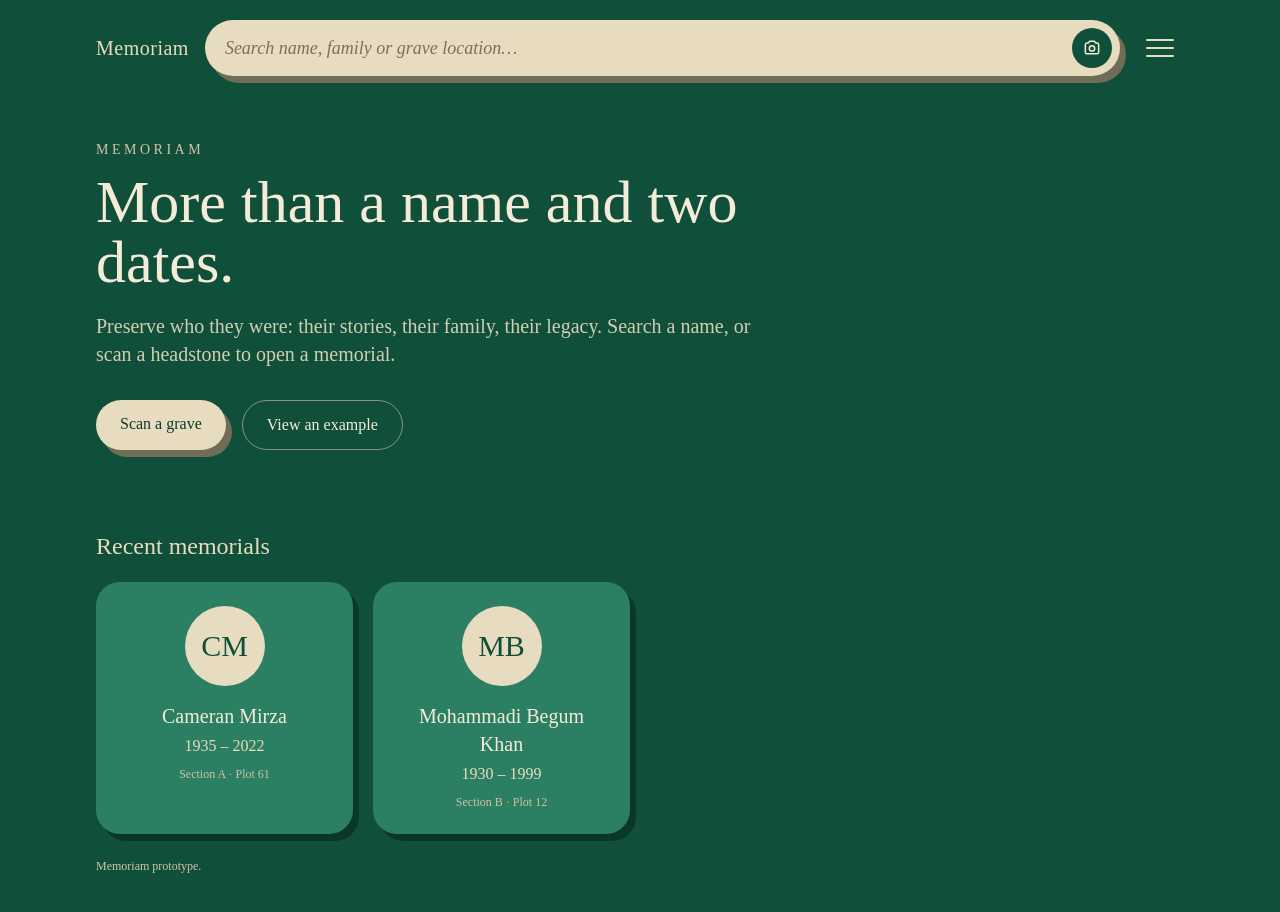
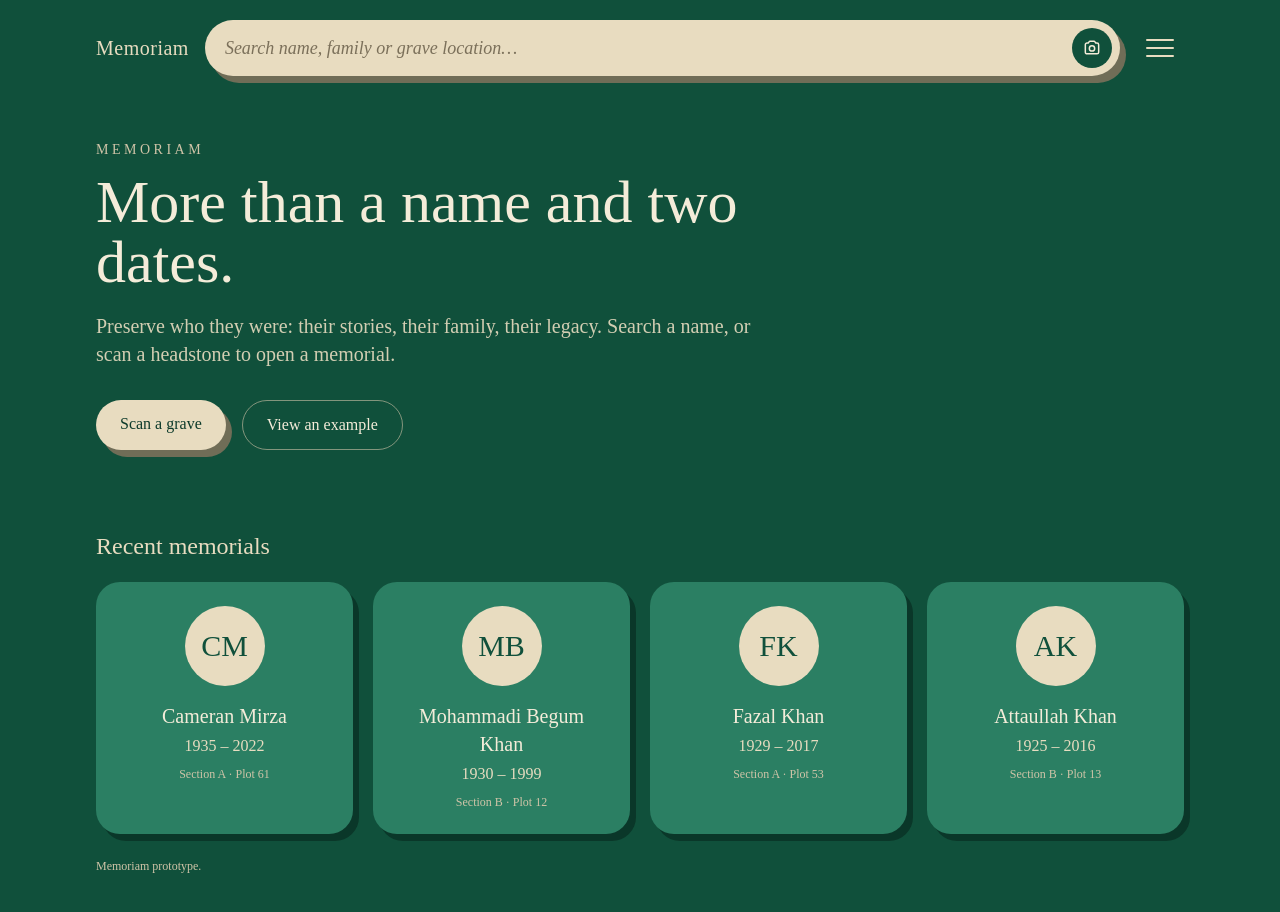
Before and after one commit to MohsenMrza/memoriam, a Next.js app: page / in a window 1280 px wide. Shown: the top 912 px of the page. Built offline with nearby package versions, Linux system fonts and the light colour scheme.

Commit message:
updated sample pages

```diff
--- a/data/memorials.js
+++ b/data/memorials.js
@@ -71,6 +71,67 @@ export const memorials = [
       },
     ],
   },
+  {
+    id: "m-fazaluddin-khan",
+    name: "Fazal Khan",
+    // Name shown on the grave, in case it differs (e.g. includes "P.Eng.")
+    headstoneText: "M. FAZALUDDIN KHAN",
+    born: "1929",
+    died: "2017",
+    photo: "/photos/fazalkhan.jpg",
+    cemetery: "Pine Ridge Memorial Gardens",
+    section: "A", // TODO: edit
+    plot: "53", // TODO: edit
+    sections: [
+      {
+        title: "Biography",
+        body: "Fazal is remembered with love by his family. This page is a place to keep his story: who he was, what he accomplished, and what he meant to the people around him.",
+      },
+      {
+        title: "Career",
+        body: "Fazal was a licensed Professional Engineer (P.Eng.). He's done extensive work on multiple major highways in Canada (such as the 401 and 407), and was also a lead in designing the Ontario Science Center.",
+      },
+      {
+        title: "Family",
+        body: "Fazal was married to Rashida Mirza and has two children, Arman and Romana Mirza.",
+      },
+      {
+        title: "Stories",
+        body: "Fazal was an avid golf player, he even wrote and published a book titled The art of Golf in 2019.",
+      },
+    ],
+  },
+  {
+    id: "syed-attaullah-khan",
+    name: "Attaullah Khan",
+    // Name shown on the grave, in case it differs (e.g. includes "P.Eng.")
+    headstoneText: "SYED ATTAULLAH KHAN",
+    born: "1925",
+    died: "2016",
+    photo: "/photos/null",
+    cemetery: "Pine Ridge Memorial Gardens",
+    section: "B", // TODO: edit
+    plot: "13", // TODO: edit
+    sections: [
+      {
+        title: "Biography",
+        body: "Attaullah is remembered with love by his family. This page is a place to keep his story: who he was, what he accomplished, and what he meant to the people around him.",
+      },
+      {
+        title: "Career",
+        body: "Attaullah was a licensed Professional Architect.",
+      },
+      {
+        title: "Family",
+        body: "Attaullah was married to Rawanda and had 2 children, Fahad, and Fatima.",
+      },
+      {
+        title: "Stories",
+        body: "Attaullah made chairs.",
+      },
+    ],
+  },
+
 
 
 ];
```
Also changed, not shown: public/photos/fazalkhan.jpg (added).
